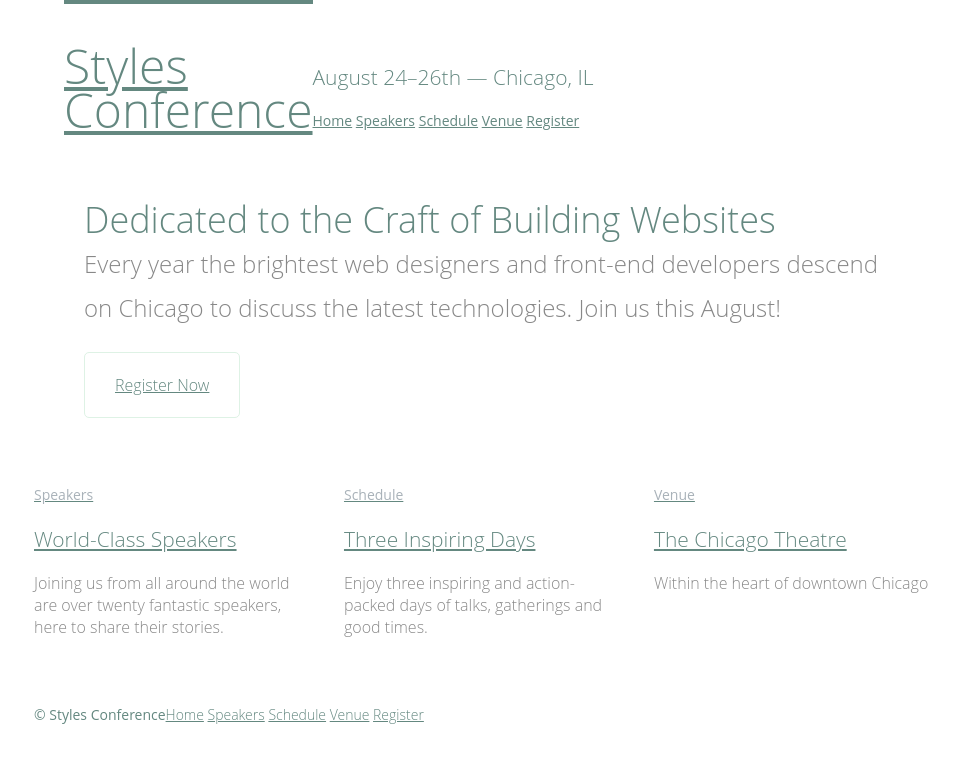
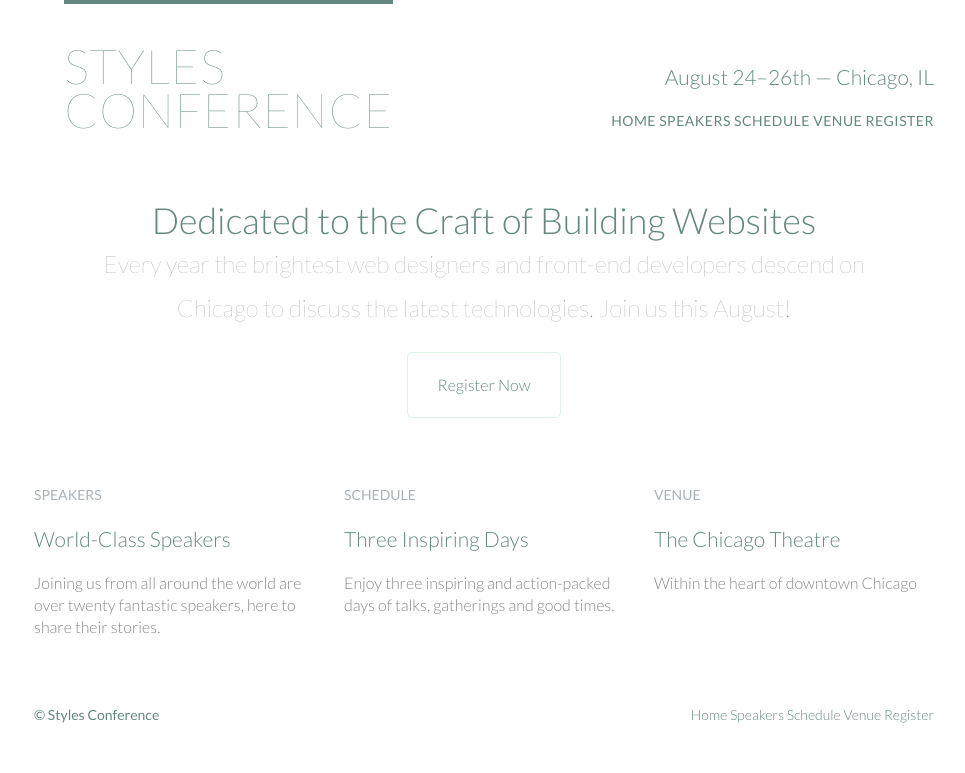
Before and after one commit to dsilvadeepal/Web-Development-Learning-Path, a plain HTML site: page Courses/Tier 1/Learn to Code HTML - CSS/styles-conference/index.html in a window 1280 px wide. Shown: the whole page, without its empty margins (156-1121 px from the left). Drawn offline with Linux system fonts and the light colour scheme.

Commit message:
Update CSS text properties to all pages

```diff
--- a/Courses/Tier 1/Learn to Code HTML - CSS/styles-conference/assets/stylesheets/main.css
+++ b/Courses/Tier 1/Learn to Code HTML - CSS/styles-conference/assets/stylesheets/main.css
@@ -55,7 +55,7 @@ Custom Styles
 
 body{
 	color:#888;
-	font: 300 16px/22px "Open Sans", "Helvetica Neue", Helvetica, Arial, sans-serif;
+	font: 300 16px/22px "Lato", "Open Sans", "Helvetica Neue", Helvetica, Arial, sans-serif;
 }
 
 /*
@@ -138,6 +138,7 @@ h5{
 	font-size: 14px;
 	color: #a9b2b9;
 	font-weight: 400;
+	text-transform: uppercase;
 }
 
 strong{
@@ -154,13 +155,17 @@ em, cite{
 Links
 ====================================
 */
+a{
+	text-decoration: none;
+	color:#648880;
+}
 
 a:hover{
 	color: #a9b2b9;
 }
 
-a{
-	color:#648880;
+p a{
+	border-bottom: 1px solid #dfe2e5;
 }
 
 /*
@@ -189,6 +194,7 @@ Home
 .hero{
 	padding: 22px 80px 66px 80px;
 	line-height: 44px;
+	text-align: center;
 }
 
 .hero h2 {
@@ -197,6 +203,7 @@ Home
 
 .hero p {
 	font-size: 24px;
+	font-weight: 100;
 }
 
 .teaser a:hover h3{
@@ -230,6 +237,9 @@ Primary Header
 */
 .logo{
 	font-size: 48px;
+	font-weight: 100;
+	text-transform: uppercase;
+	letter-spacing: .5px;
 	line-height: 44px;
 	float: left;
 	border-top: 4px solid #648880;
@@ -238,11 +248,14 @@ Primary Header
 
 .tagline{
 	margin: 66px 0 22px 0;
+	text-align: right;
 }
 
 .primary-nav{
 	font-size: 14px;
 	font-weight: 400;
+	letter-spacing: .5px;
+	text-transform: uppercase;
 }
 
 /*
@@ -261,3 +274,12 @@ Primary Footer
 	padding-bottom: 44px;
 	padding-top: 44px;
 }
+
+/*
+================================
+Navigation
+================================
+*/
+.nav{
+	text-align: right;
+}
--- a/Courses/Tier 1/Learn to Code HTML - CSS/styles-conference/index.html
+++ b/Courses/Tier 1/Learn to Code HTML - CSS/styles-conference/index.html
@@ -4,6 +4,7 @@
 		<meta charset="utf-8">
 		<title>Styles Conference</title>
 		<link rel="stylesheet" href="assets/stylesheets/main.css">
+		<link href="https://fonts.googleapis.com/css?family=Lato:100,300,400" rel="stylesheet">
 	</head>
 	<body>
 		<header class="container group">
@@ -13,7 +14,7 @@
 				</h1>
 			</section>
 			<h3 class="tagline">August 24&ndash;26th &mdash; Chicago, IL</h3>
-			<nav class="primary-nav">
+			<nav class="nav primary-nav">
 				<a href="index.html">Home</a>
 				<a href="speakers.html">Speakers</a>
 				<a href="schedule.html">Schedule</a>
@@ -57,7 +58,7 @@
 
 		<footer class="container group primary-footer">
 			<small>&copy; Styles Conference</small>
-			<nav>
+			<nav class="nav">
 				<a href="index.html">Home</a>
 				<a href="speakers.html">Speakers</a>
 				<a href="schedule.html">Schedule</a>
```
Also changed, not shown: Courses/Tier 1/Learn to Code HTML - CSS/styles-conference/register.html (+3 -2 lines), Courses/Tier 1/Learn to Code HTML - CSS/styles-conference/schedule.html (+3 -2 lines), Courses/Tier 1/Learn to Code HTML - CSS/styles-conference/speakers.html (+3 -2 lines), Courses/Tier 1/Learn to Code HTML - CSS/styles-conference/venue.html (+3 -2 lines).
